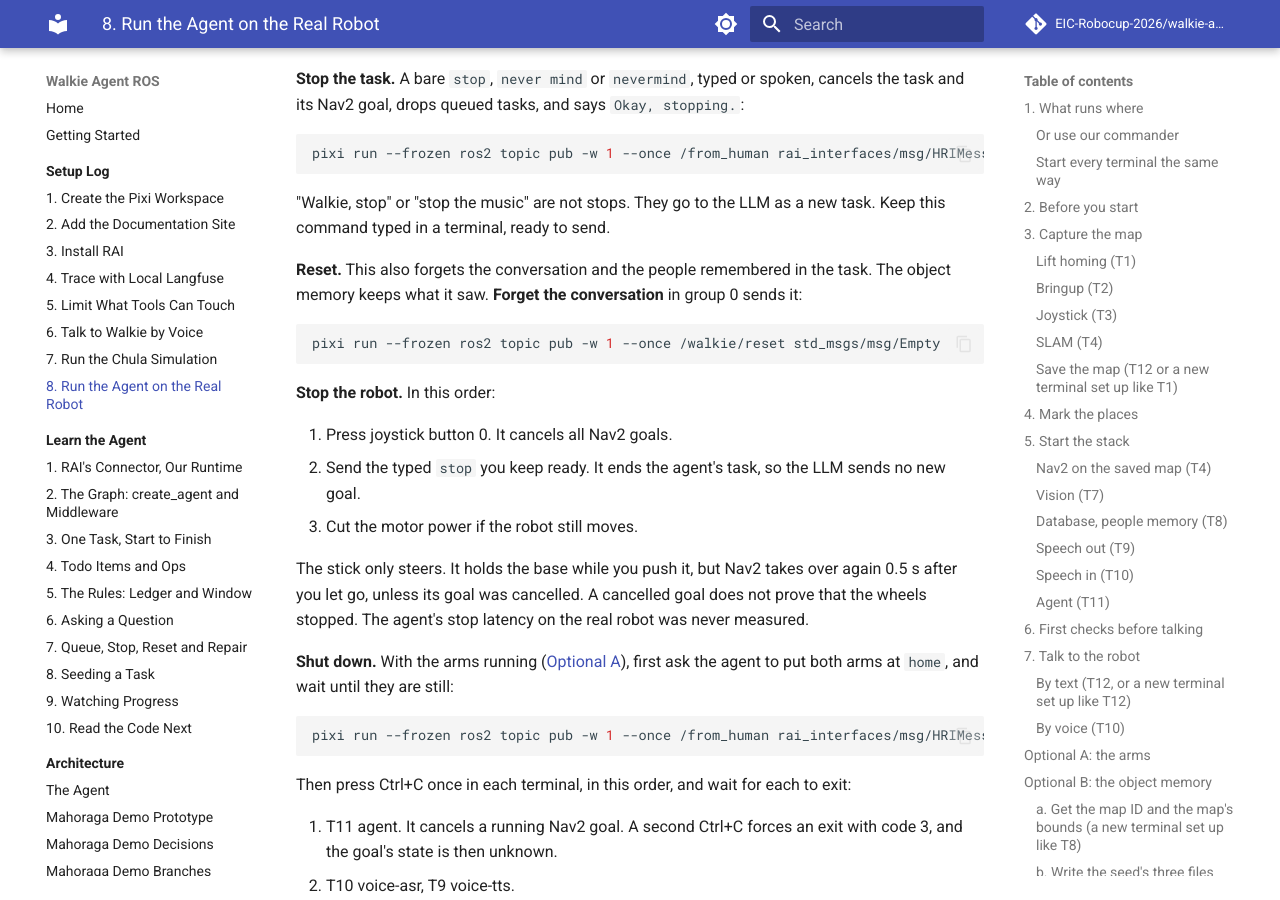
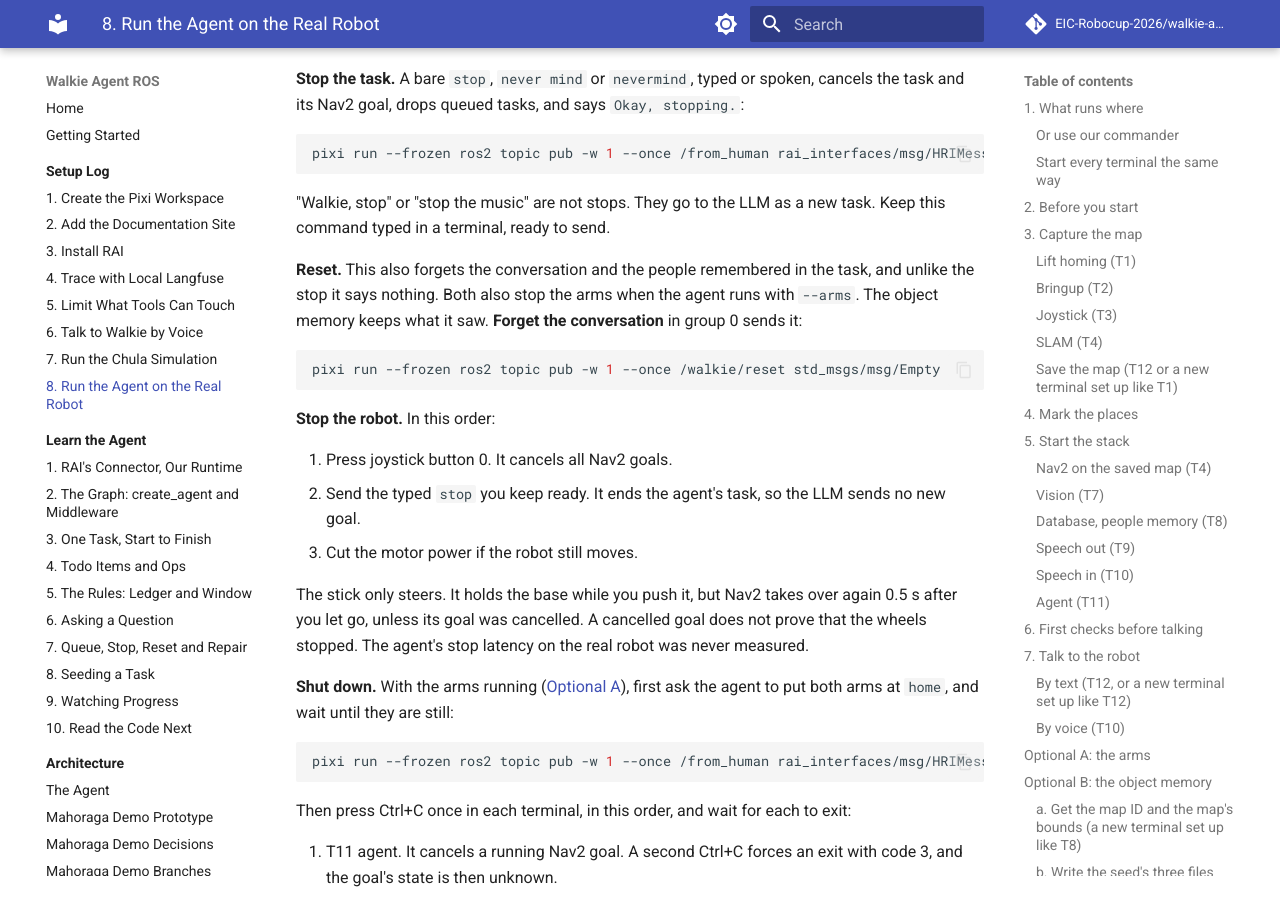
Before and after one commit to EIC-Robocup-2026/walkie-agent-ros, an MkDocs documentation site: the page built from docs/setup/09-real-robot.md, in a window 1280 px wide and 900 px high, scrolled down 28866 px. Built offline with MkDocs 1.6.1 and Material for MkDocs 9.7.7, drawn with Linux system fonts in a browser that asks for light colours; comment, search, counter and statistics services are not loaded.

Commit message:
fix: name group 0 for the stop and the reset, and say the reset is silent

````diff
--- a/docs/setup/09-real-robot.md
+++ b/docs/setup/09-real-robot.md
@@ -1377,8 +1377,9 @@ pixi run --frozen ros2 topic pub -w 1 --once /from_human rai_interfaces/msg/HRIM
 task. Keep this command typed in a terminal, ready to send.
 
 **Reset.** This also forgets the conversation and the people remembered in the
-task. The object memory keeps what it saw. **Forget the conversation** in
-group 0 sends it:
+task, and unlike the stop it says nothing. Both also stop the arms when the
+agent runs with `--arms`. The object memory keeps what it saw. **Forget the conversation** in group 0
+sends it:
 
 ```bash
 pixi run --frozen ros2 topic pub -w 1 --once /walkie/reset std_msgs/msg/Empty
````
Also changed, not shown: 1 other file.
